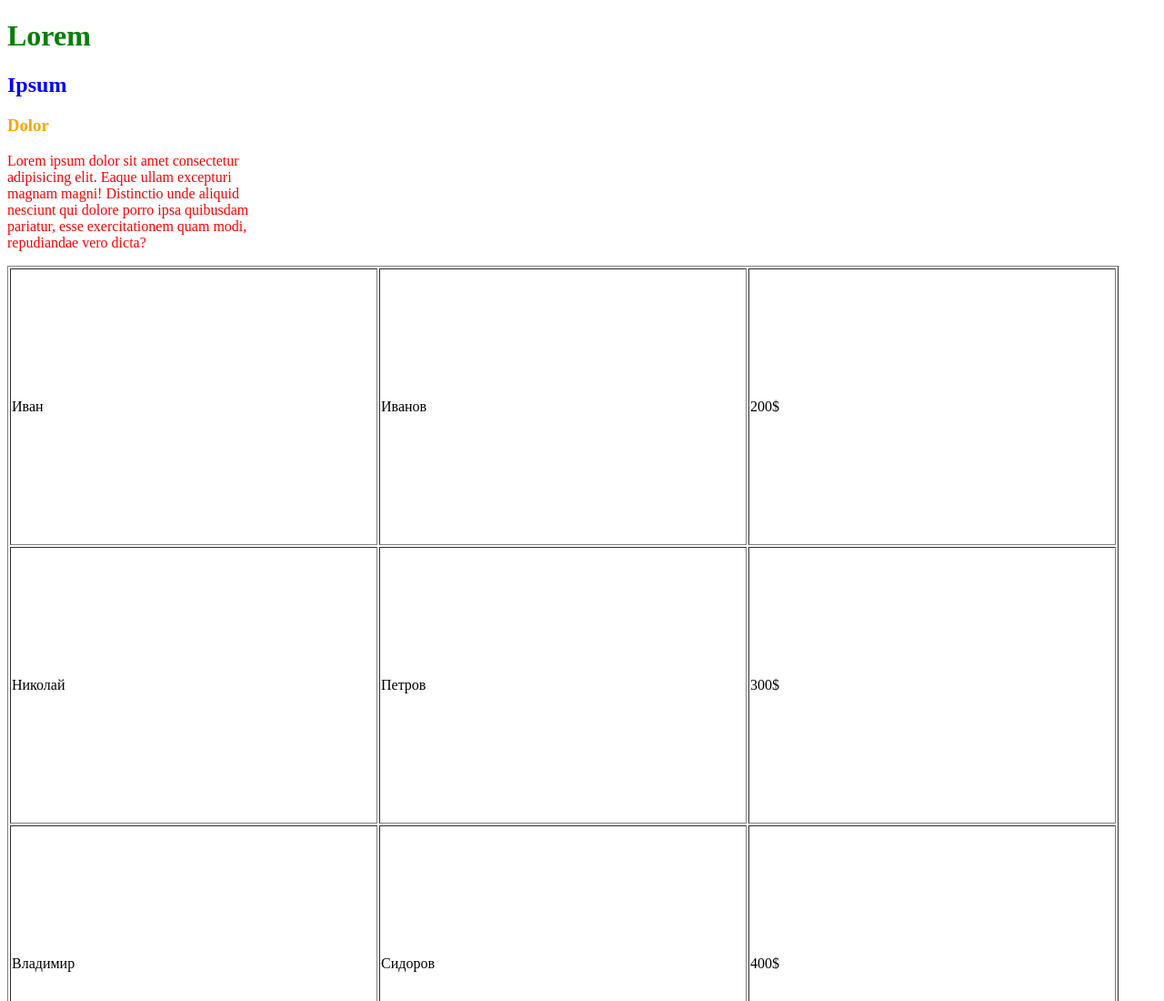
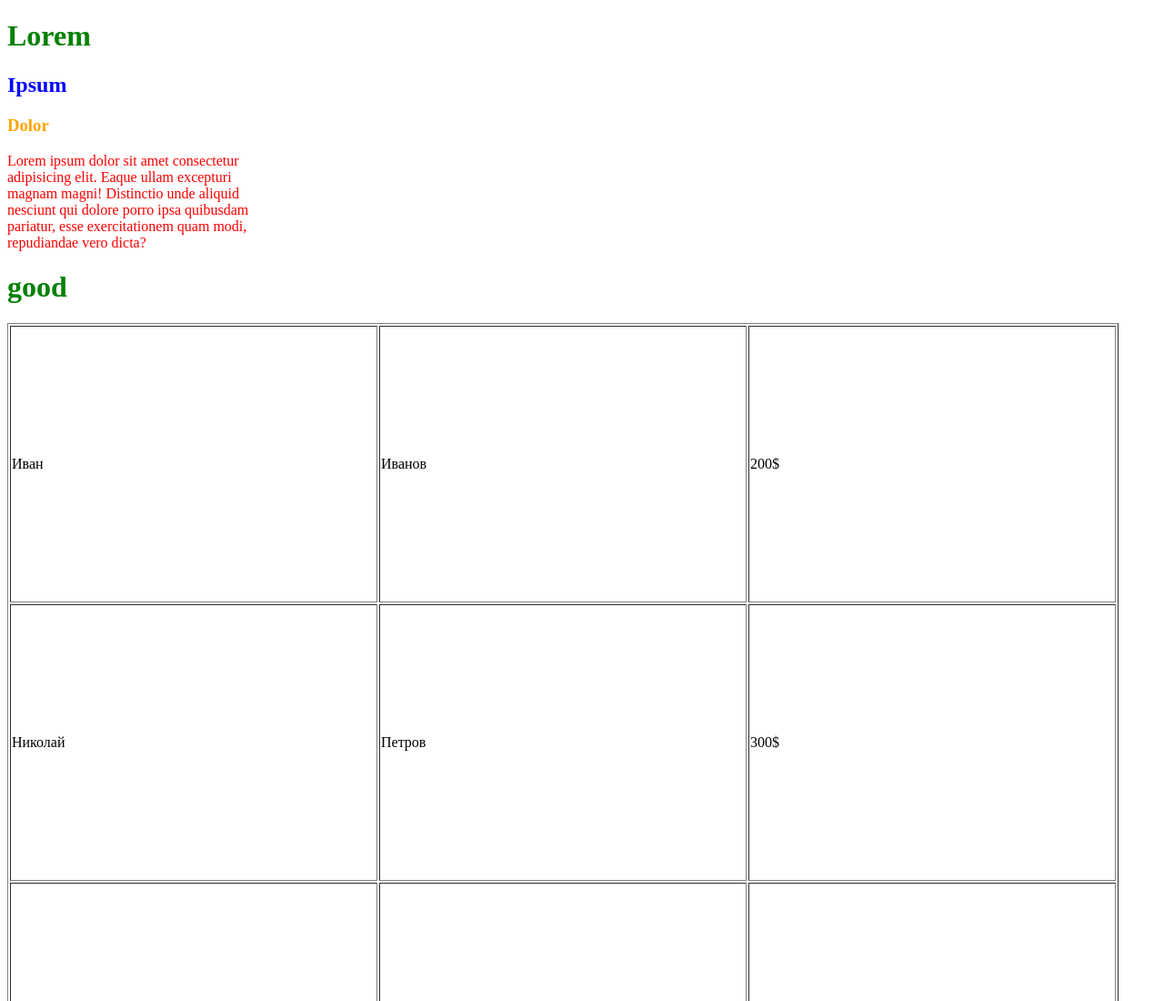
Before and after one commit to tyughiop324fcc/Second-repo, a plain HTML site: page index.html in a window 1280 px wide. Shown: the top 1100 px of the page at 91% size. Drawn offline with Linux system fonts and the light colour scheme.

Commit message:
second com

```diff
--- a/index.html
+++ b/index.html
@@ -29,6 +29,7 @@
 			<td>Сидоров</td>
 			<td>400$</td>
 		</tr>
+		<h1>good</h1>
 	</table>
     </body>
 </html>
--- a/styles.css
+++ b/styles.css
@@ -20,3 +20,7 @@ td {
     width: 400px;
     height: 300px;
 }
+
+h1  {
+    font-size: normal;
+}
```
